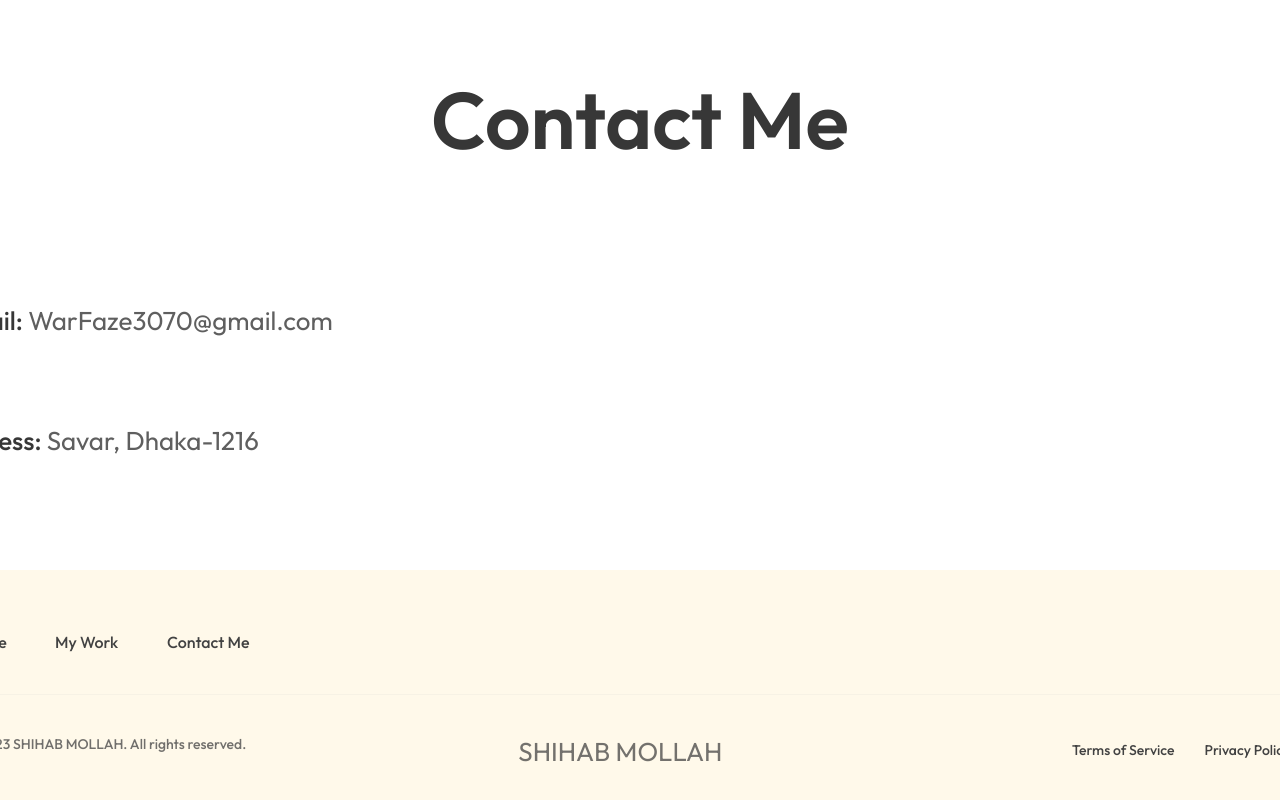
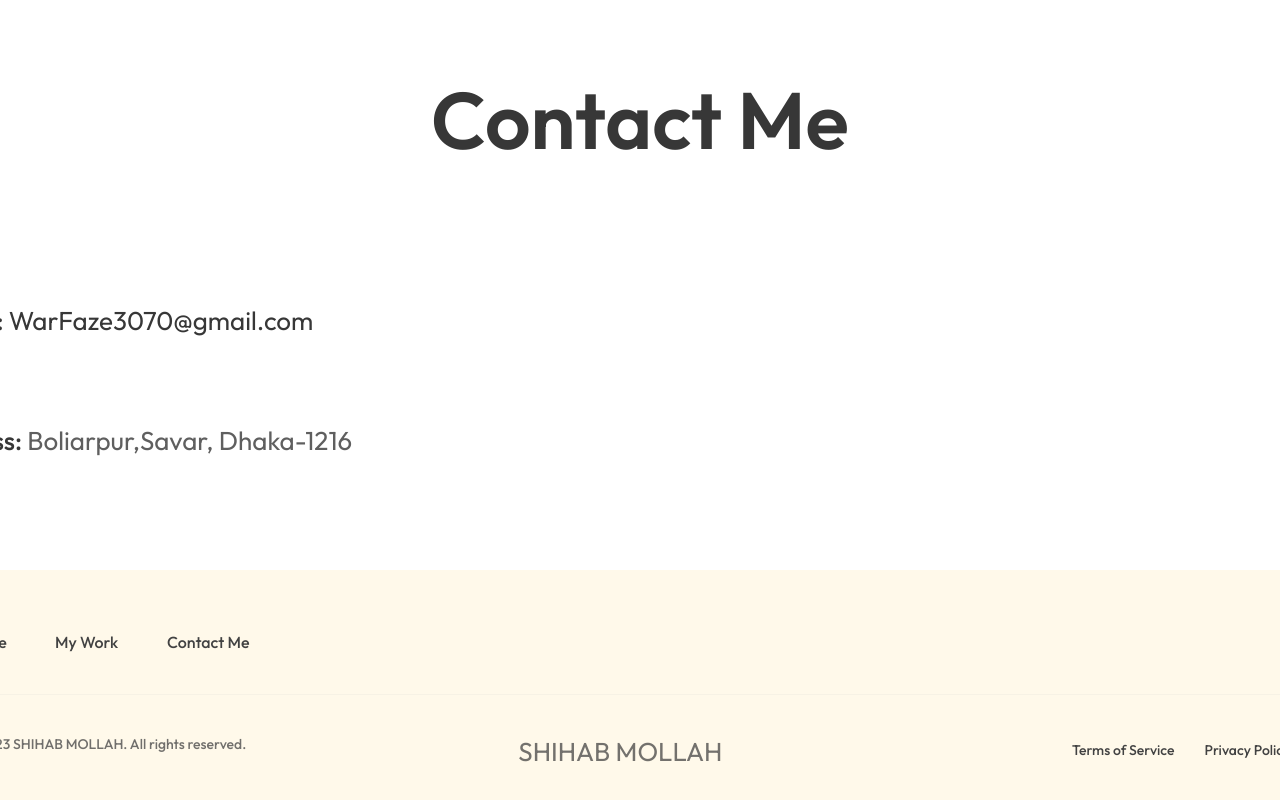
Before and after one commit to SHEHABMOLLAH/Myfolio.github.id, a plain HTML site: page index.html in a window 1280 px wide. Shown: the part 5466-6266 px from the top of the page. Drawn offline with Linux system fonts and the light colour scheme.

Commit message:
index.html

```diff
--- a/index.html
+++ b/index.html
@@ -174,7 +174,7 @@
                 <span class="e-mail">
                   <span>E-Mail:</span>
                 </span>
-                <span class="warfaze3070gmailcom">
+                <span class="shihabmollah2233444@gmail.com">
                   <span class="e-mail"> </span>
                   <span>WarFaze3070@gmail.com</span>
                 </span>
@@ -189,7 +189,7 @@
                 </span>
                 <span class="warfaze3070gmailcom">
                   <span class="e-mail"> </span>
-                  <span>Savar, Dhaka-1216</span>
+                  <span>Boliarpur,Savar, Dhaka-1216</span>
                 </span>
               </div>
             </div>
```
